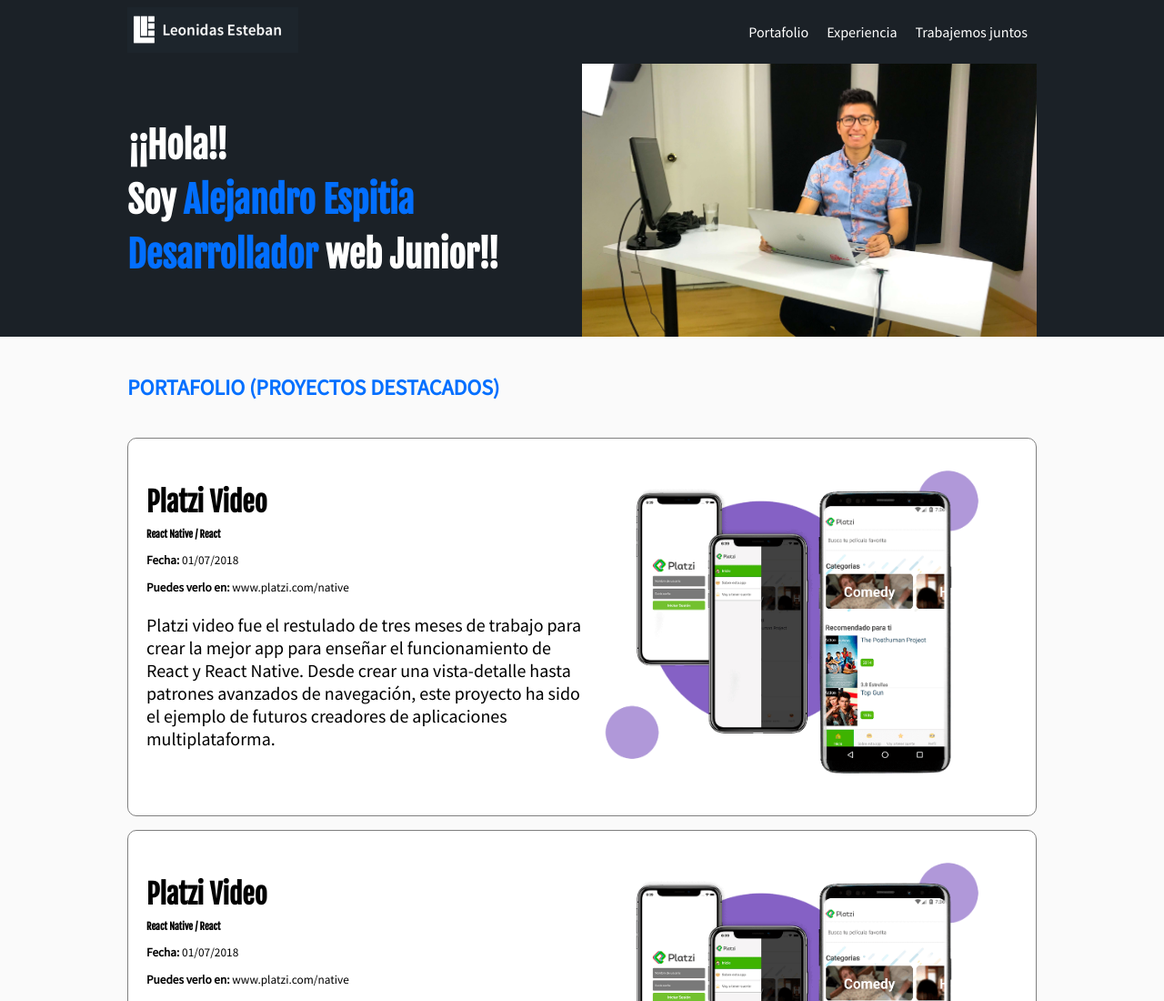
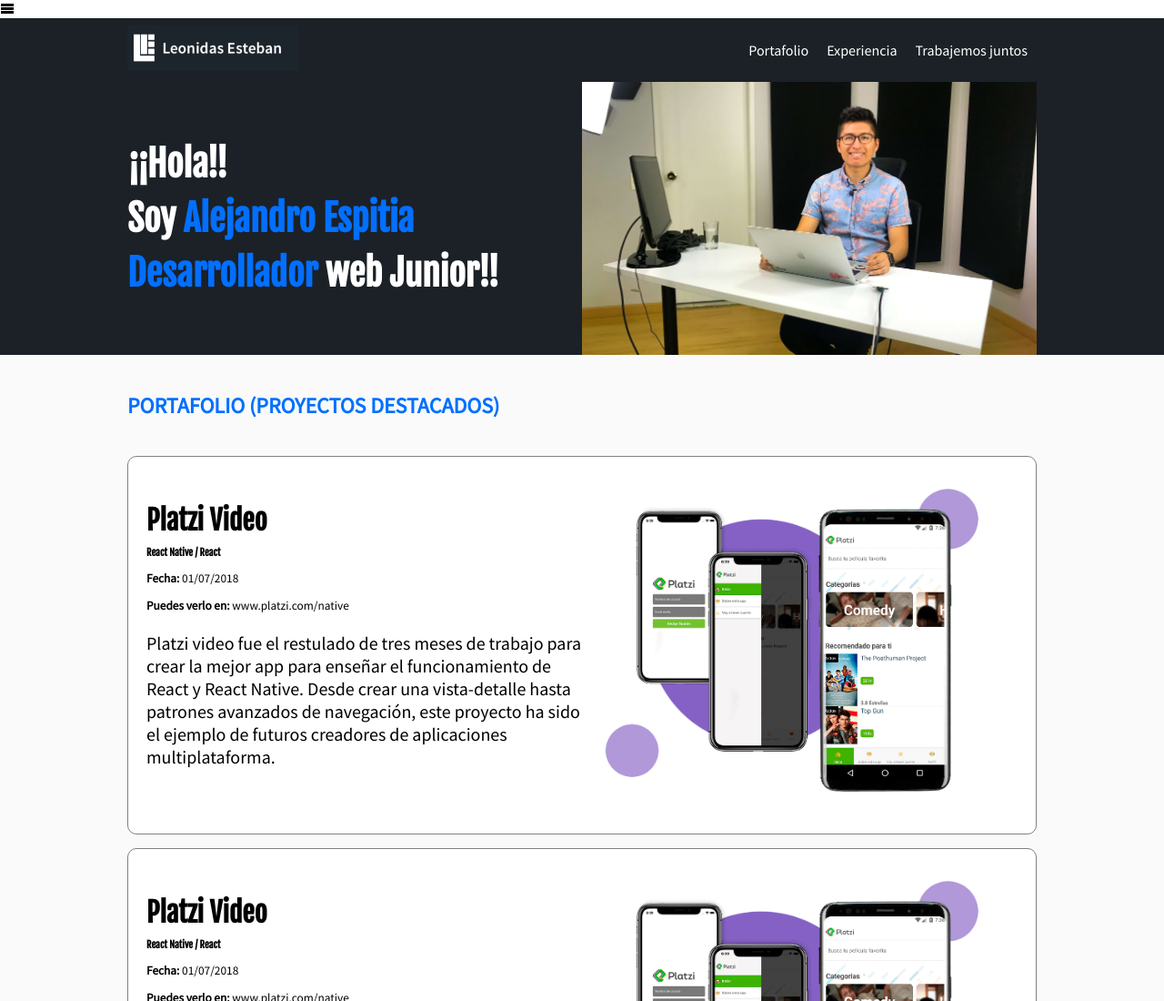
Before and after one commit to AlejoE02/curso-responsive-design, a plain HTML site: page index.html in a window 1280 px wide. Shown: the top 1100 px of the page at 91% size. Drawn offline with Linux system fonts and the light colour scheme.

Commit message:
video 19

```diff
--- a/css/estilos.css
+++ b/css/estilos.css
@@ -7,6 +7,38 @@ valores */
 /* celestes = #026fff;
 gris oscuro = #1b2127;
 */
+
+@font-face {
+    font-family: 'icomoon';
+    src:  url('../fonts/icomoon.eot?6i4w2b');
+    src:  url('../fonts/icomoon.eot?6i4w2b#iefix') format('embedded-opentype'),
+      url('../fonts/icomoon.ttf?6i4w2b') format('truetype'),
+      url('../fonts/icomoon.woff?6i4w2b') format('woff'),
+      url('../fonts/icomoon.svg?6i4w2b#icomoon') format('svg');
+    font-weight: normal;
+    font-style: normal;
+    font-display: block;
+  }
+
+  [class^="icon-"], [class*=" icon-"] {
+    /* use !important to prevent issues with browser extensions that change fonts */
+    font-family: 'icomoon' !important;
+    speak: none;
+    font-style: normal;
+    font-weight: normal;
+    font-variant: normal;
+    text-transform: none;
+    line-height: 1;
+
+    /* Better Font Rendering =========== */
+    -webkit-font-smoothing: antialiased;
+    -moz-osx-font-smoothing: grayscale;
+  }
+
+  .icon-menu:before {
+    content: "\e900";
+  }
+
 
 /* selector de etiqueta */
 header{
--- a/index.html
+++ b/index.html
@@ -11,6 +11,7 @@
 </head>
 
 <body>
+  <i class="icon-menu"></i>
   <header class="header">
     <div class="container">
       <figure class="logo">
```
Also changed, not shown: fonts/icomoon.ttf (added), fonts/icomoon.woff (added), 2 other files.
